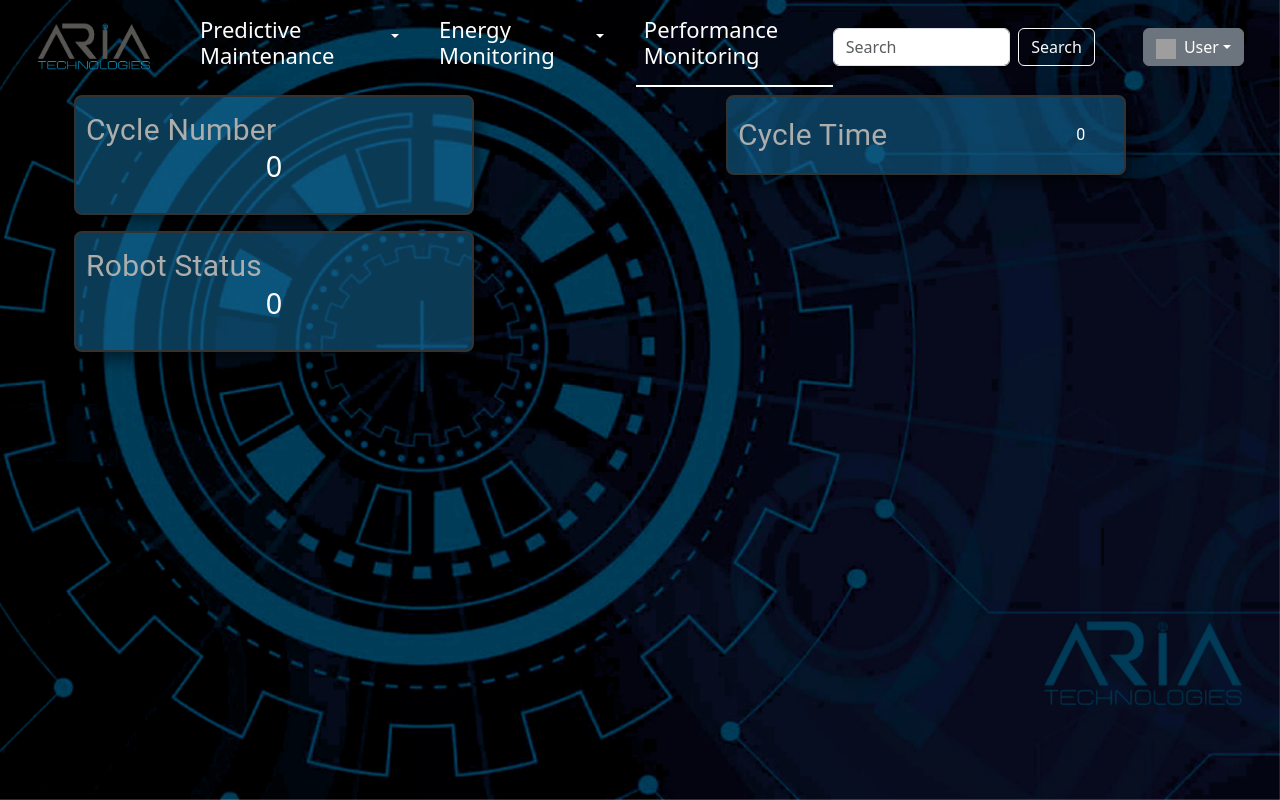
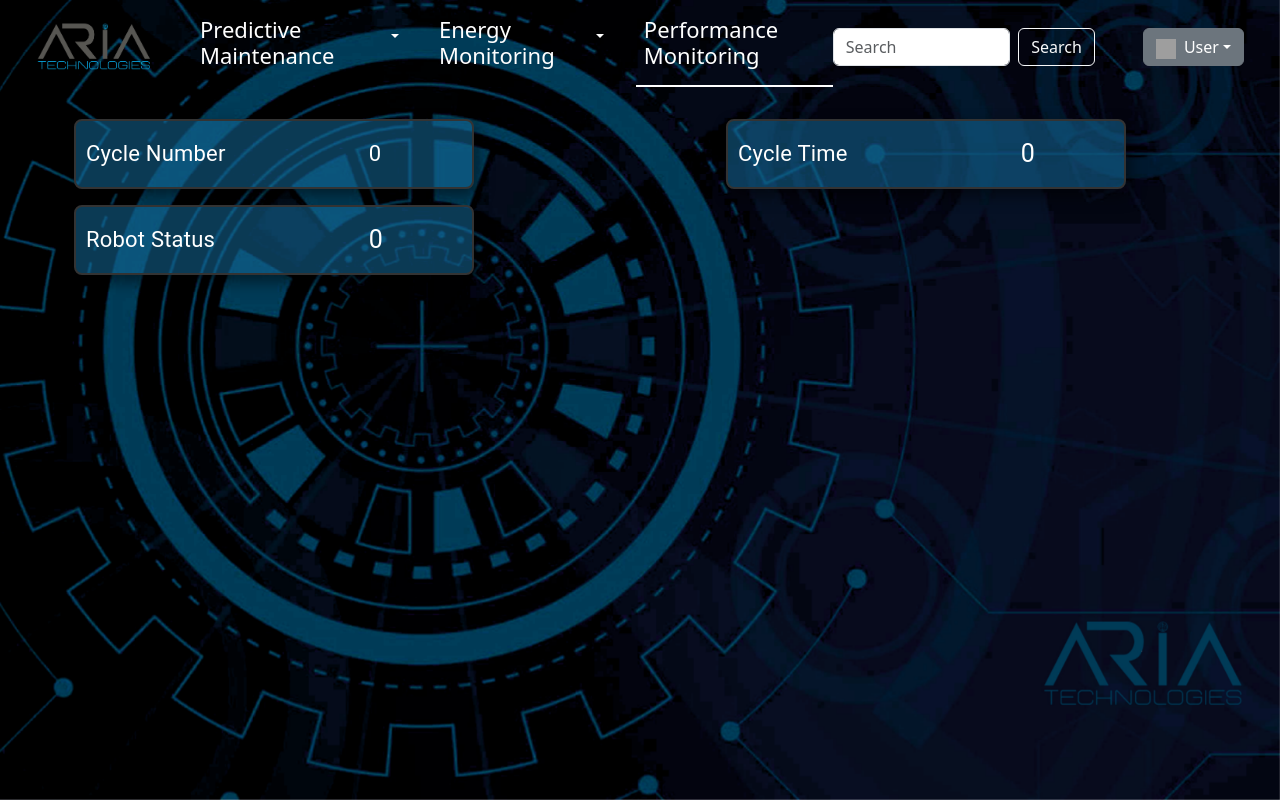
Before and after one commit to AElga/AriaIIoT, a React (Create React App) app: page /Performance in a window 1280 px wide. Built offline with nearby package versions, Linux system fonts and the light colour scheme; grey boxes are pictures that could not be loaded.

Commit message:
added performance page

```diff
--- a/src/Performance.js
+++ b/src/Performance.js
@@ -12,14 +12,17 @@ class Performance extends Component {
     constructor(props) {
         super(props);
         this.state = {
-        value: 0,
+            cycleNumber: 0,
+            cycleTime: 0,
+            robotStatus: 0,
                 };
 
         // Bind the handleChange method
-    this.handleChange = this.handleChange.bind(this);}
+        this.handleChange = this.handleChange.bind(this);
+    }
 
-  handleChange(event) {
-    this.setState({ value: event.target.value });
+    handleChange(event, field) {
+        this.setState({ [field]: event.target.value });
     }
 
     render() {
@@ -40,6 +43,7 @@ class Performance extends Component {
 
                 <div style={myStyle}>
                     <NavBar></NavBar>
+                    <br></br>
                     <div class="row">
                         <div class="col">
                             <Box
@@ -47,28 +51,58 @@ class Performance extends Component {
                                 gridColumn="span 4"
                                 display="flex"
                                 alignItems="center"
-              justifyContent="center"
-              flexDirection="column"
+                                // justifyContent="center"
+                                // flexDirection="column"
                                 borderRadius="8px" // Adjust the radius as needed
                                 padding="10px" // Optional: Add padding to provide spacing inside the box
                                 border="2px solid #333333" // White borders
                                 boxShadow="4px 7px 15px rgba(0, 0, 0, 0.5)"
                                 marginLeft={{ xs: "0px", sm: "74px" }}
                                 width={{ xs: "100%", sm: "400px" }}
+                                height={{ xs: "100%", sm: "70px" }}
                                 mb={2}
                             >
                                 <Box
                                     width="100%" // Make the inner Box take the full width
-        display="flex"
-        justifyContent="flex-start"
+                                    // display="flex"
+                                    // justifyContent="flex-start"
                                 >
-        <Typography className='title1' fontWeight="400" color={"#adadac"} fontSize={"30px"}>
+                                    <Typography className='title1' fontWeight="400" fontSize={"22px"}>
                                         Cycle Number
                                     </Typography>
                                 </Box>
-          <Typography class='value1' fontWeight="600" color={"#FFFFFF"}>
-            0
-          </Typography>
+                                <TextField
+                                    type="number"
+                                    value={this.state.cycleNumber}
+                                    onChange={(e) => this.handleChange(e, 'cycleNumber')}
+
+                                    inputProps={{ min: 0 }} // Optional: Set the minimum value
+                                    variant="outlined" // Optional: Change the variant if needed
+                                    sx={{
+                                        color: '#FFFFFF',
+                                        backgroundColor: 'transparent', // Make the background transparent
+                                        borderRadius: '4px', // Add border radius
+                                        width: '150px',
+                                        '& .MuiOutlinedInput-root': {
+                                            '& fieldset': {
+                                                borderColor: 'transparent', // Remove border
+                                            },
+                                            '&:hover fieldset': {
+                                                borderColor: 'transparent', // Remove border on hover
+                                            },
+                                            '&.Mui-focused fieldset': {
+                                                borderColor: 'transparent', // Remove border when focused
+                                            },
+                                        },
+                                        '& .MuiInputBase-input': {
+                                            color: '#FFFFFF', // Change the color of the input value to white
+                                            fontSize: '22px', // Increase the font size
+                                            //   textAlign: 'Left', // Center align the text
+                                            paddingRight: '5px',
+                                        },
+                                    }}
+                                />
+
 
                             </Box>
                         </div>
@@ -87,28 +121,29 @@ class Performance extends Component {
                                 boxShadow="4px 7px 15px rgba(0, 0, 0, 0.5)"
                                 marginLeft={{ xs: "0px", sm: "74px" }}
                                 width={{ xs: "100%", sm: "400px" }}
+                                height={{ xs: "100%", sm: "70px" }}
+
                                 mb={2}
                             >
                                 <Box
                                     width="100%" // Make the inner Box take the full width
 
                                 >
-        <Typography className='title1' fontWeight="400" color={"#adadac"} fontSize={"30px"}>
+                                    <Typography className='title1' fontWeight="400" fontSize={"22px"}>
                                         Cycle Time
                                     </Typography>
                                 </Box>
                                 <TextField
                                     type="number"
-              value={0}
-              onChange={this.handleChange}
+                                    value={this.state.cycleTime}
+                                    onChange={(e) => this.handleChange(e, 'cycleTime')}
                                     inputProps={{ min: 0 }} // Optional: Set the minimum value
                                     variant="outlined" // Optional: Change the variant if needed
                                     sx={{
-                fontWeight: 600,
                                         color: '#FFFFFF',
                                         backgroundColor: 'transparent', // Make the background transparent
                                         borderRadius: '4px', // Add border radius
-                width: '60px',
+                                        width: '150px',
                                         '& .MuiOutlinedInput-root': {
                                             '& fieldset': {
                                                 borderColor: 'transparent', // Remove border
@@ -122,6 +157,9 @@ class Performance extends Component {
                                         },
                                         '& .MuiInputBase-input': {
                                             color: '#FFFFFF', // Change the color of the input value to white
+                                            fontSize: '25px', // Increase the font size
+                                            //   textAlign: 'Left', // Center align the text
+                                            paddingRight: '5px',
                                         },
                                     }}
                                 />
@@ -134,33 +172,65 @@ class Performance extends Component {
                                 gridColumn="span 4"
                                 display="flex"
                                 alignItems="center"
-              justifyContent="center"
-              flexDirection="column"
+                                // justifyContent="center"
+                                // flexDirection="column"
                                 borderRadius="8px" // Adjust the radius as needed
                                 padding="10px" // Optional: Add padding to provide spacing inside the box
                                 border="2px solid #333333" // White borders
                                 boxShadow="4px 7px 15px rgba(0, 0, 0, 0.5)"
                                 marginLeft={{ xs: "0px", sm: "74px" }}
                                 width={{ xs: "100%", sm: "400px" }}
+                                height={{ xs: "100%", sm: "70px" }}
+
                                 mb={2}
                             >
                                 <Box
                                     width="100%" // Make the inner Box take the full width
-        display="flex"
-        justifyContent="flex-start"
                                 >
-        <Typography className='title1' fontWeight="400" color={"#adadac"} fontSize={"30px"}>
+                                    <Typography className='title1' fontWeight="400" fontSize={"22px"}>
                                         Robot Status
                                     </Typography>
                                 </Box>
-          <Typography class='value1' fontWeight="600" color={"#FFFFFF"}>
-            0
-          </Typography>
+                                <TextField
+                                    type="number"
+                                    value={this.state.robotStatus}
+                                    onChange={(e) => this.handleChange(e, 'robotStatus')}
+                                    inputProps={{ min: 0 }} // Optional: Set the minimum value
+                                    variant="outlined" // Optional: Change the variant if needed
+                                    sx={{
+                                        color: '#FFFFFF',
+                                        backgroundColor: 'transparent', // Make the background transparent
+                                        borderRadius: '4px', // Add border radius
+                                        width: '150px',
+                                        '& .MuiOutlinedInput-root': {
+                                            '& fieldset': {
+                                                borderColor: 'transparent', // Remove border
+                                            },
+                                            '&:hover fieldset': {
+                                                borderColor: 'transparent', // Remove border on hover
+                                            },
+                                            '&.Mui-focused fieldset': {
+                                                borderColor: 'transparent', // Remove border when focused
+                                            },
+                                        },
+                                        '& .MuiInputBase-input': {
+                                            color: '#FFFFFF', // Change the color of the input value to white
+                                            fontSize: '25px', // Increase the font size
+                                            //   textAlign: 'Left', // Center align the text
+                                            paddingRight: '5px',
+                                        },
+                                    }}
+                                />
+
 
                             </Box>
                         </div>
 
                     </div>
+                    {/* <video width="520" height="440" controls>
+                    <source src="RobotVideo.mp4" type="video/mp4" />
+                    Your browser does not support the video tag.
+                  </video> */}
                 </div>
             </div>
 
```
Also changed, not shown: src/App.js (+26 -37 lines). Lines whose indentation alone changed are shown as unchanged.
